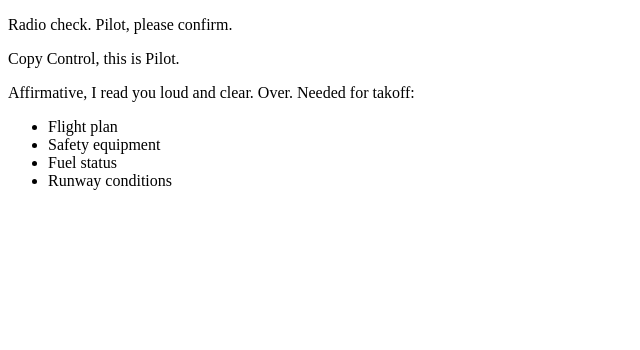
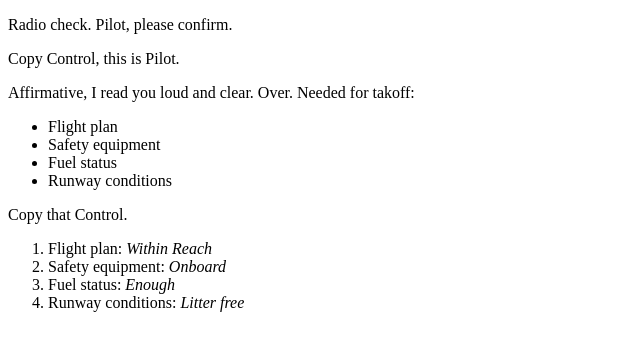
Before and after one commit to sharee-tech/communication-log, a plain HTML site: page index.html in a window 1280 px wide. Shown: the whole page, without its empty margins (0-640 px from the left). Drawn offline with Linux system fonts and the light colour scheme.

Commit message:
completed checklist

```diff
--- a/index.html
+++ b/index.html
@@ -10,5 +10,13 @@
       <li>Fuel status</li>
       <li>Runway conditions</li>
     </ul>
+
+    <p>Copy that Control.</p>
+    <ol>
+      <li>Flight plan: <em>Within Reach</em></li>
+      <li>Safety equipment: <em>Onboard</em></li>
+      <li>Fuel status: <em>Enough</em></li>
+      <li>Runway conditions: <em>Litter free</em></li>
+    </ol>
   </body>
 </html>
```
